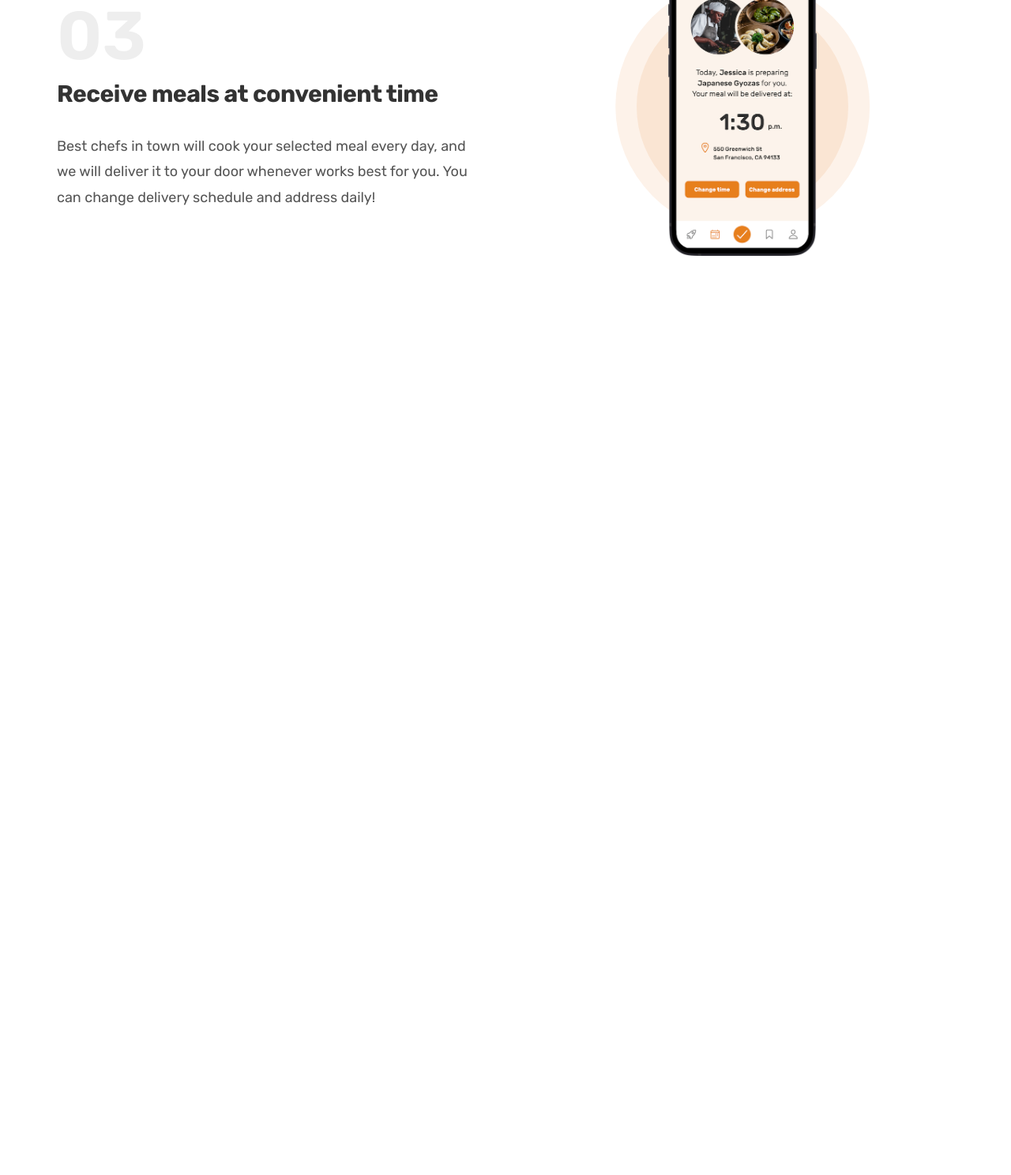
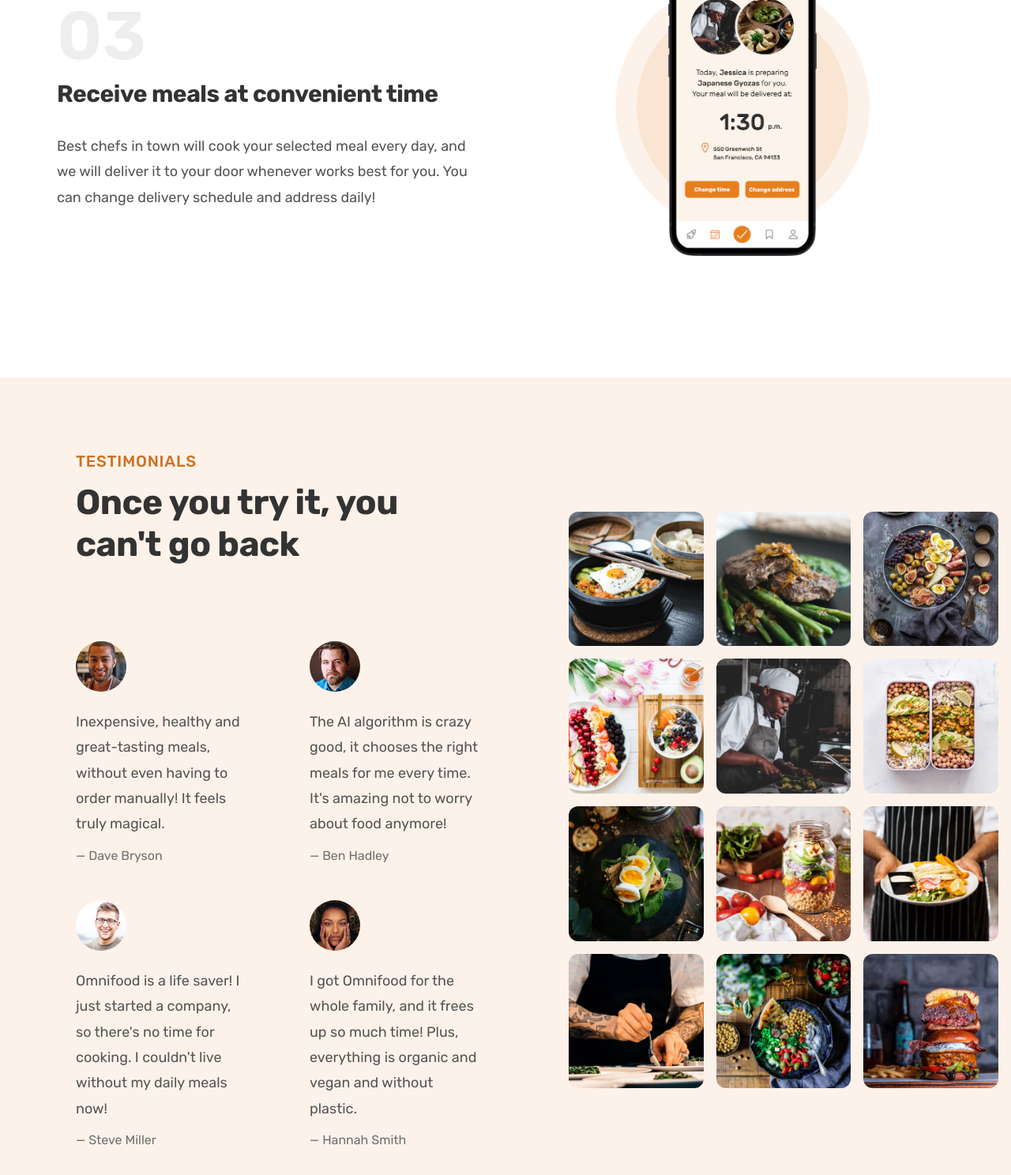
Before and after one commit to conghieu123dn-png/omnifood, a plain HTML site: page index.html in a window 1280 px wide. Shown: the part 2250-3738 px from the top of the page at 79% size. Before the commit the page ends 2728 px from the top, so only its background shows below. Drawn offline with nearby package versions, Linux system fonts and the light colour scheme.

Commit message:
feat:implement testimonials section

```diff
--- a/assets/css/style.css
+++ b/assets/css/style.css
@@ -208,3 +208,54 @@
   opacity: 50%;
   object-fit: cover;
 }
+.testimonials-container {
+  padding: 6rem;
+}
+.section-testimonials {
+  background-color: rgb(253, 242, 233);
+  display: grid;
+  grid-template-columns: 55fr 45fr;
+  align-items: center;
+}
+.heading-secondary {
+  font-size: 2.75rem;
+  line-height: 1.2;
+  margin-bottom: 6rem;
+}
+.testimonials {
+  display: grid;
+  grid-template-columns: 1fr 1fr;
+  row-gap: 3rem;
+  column-gap: 5rem;
+}
+
+.testimonial-img {
+  width: 4rem;
+  margin-bottom: 1.2rem;
+  border-radius: 50%;
+}
+.testimonial-text {
+  font-size: 1.125rem;
+  line-height: 1.8;
+  margin-bottom: 1rem;
+}
+.testimonial-name {
+  font-size: 1rem;
+  color: #6f6f6f;
+}
+.gallery {
+  display: grid;
+  grid-template-columns: repeat(3, 1fr);
+  gap: 1rem;
+  padding: 1rem;
+}
+.gallery-item img {
+  display: block;
+  width: 100%;
+  transition: all 0.4s;
+  object-fit: cover;
+  border-radius: 0.75rem;
+}
+.gallery-item img:hover {
+  transform: scale(1.1);
+}
--- a/index.html
+++ b/index.html
@@ -177,10 +177,148 @@
           </div>
         </div>
       </section>
+      <section class="section-testimonials">
+        <div class="testimonials-container">
+          <span class="subheading">Testimonials</span>
+          <h2 class="heading-secondary">Once you try it, you can't go back</h2>
+
+          <div class="testimonials">
+            <figure class="testimonial">
+              <img
+                class="testimonial-img"
+                alt="Photo of customer Dave Bryson"
+                src="assets/img/customers/dave.jpg"
+              />
+              <blockquote class="testimonial-text">
+                Inexpensive, healthy and great-tasting meals, without even
+                having to order manually! It feels truly magical.
+              </blockquote>
+              <p class="testimonial-name">&mdash; Dave Bryson</p>
+            </figure>
+
+            <figure class="testimonial">
+              <img
+                class="testimonial-img"
+                alt="Photo of customer Ben Hadley"
+                src="assets/img/customers/ben.jpg"
+              />
+              <blockquote class="testimonial-text">
+                The AI algorithm is crazy good, it chooses the right meals for
+                me every time. It's amazing not to worry about food anymore!
+              </blockquote>
+              <p class="testimonial-name">&mdash; Ben Hadley</p>
+            </figure>
+
+            <figure class="testimonial">
+              <img
+                class="testimonial-img"
+                alt="Photo of customer Steve Miller"
+                src="assets/img/customers/steve.jpg"
+              />
+              <blockquote class="testimonial-text">
+                Omnifood is a life saver! I just started a company, so there's
+                no time for cooking. I couldn't live without my daily meals now!
+              </blockquote>
+              <p class="testimonial-name">&mdash; Steve Miller</p>
+            </figure>
+
+            <figure class="testimonial">
+              <img
+                class="testimonial-img"
+                alt="Photo of customer Hannah Smith"
+                src="assets/img/customers/hannah.jpg"
+              />
+              <blockquote class="testimonial-text">
+                I got Omnifood for the whole family, and it frees up so much
+                time! Plus, everything is organic and vegan and without plastic.
+              </blockquote>
+              <p class="testimonial-name">&mdash; Hannah Smith</p>
+            </figure>
+          </div>
+        </div>
+        <div class="gallery">
+          <figure class="gallery-item">
+            <img
+              src="assets/img/gallery/gallery-1.jpg"
+              alt="photo of beautifully arranged food"
+            />
+          </figure>
+          <figure class="gallery-item">
+            <img
+              src="assets/img/gallery/gallery-2.jpg"
+              alt="photo of beautifully arranged food"
+            />
+          </figure>
+          <figure class="gallery-item">
+            <img
+              src="assets/img/gallery/gallery-3.jpg"
+              alt="photo of beautifully arranged food"
+            />
+          </figure>
+          <figure class="gallery-item">
+            <img
+              src="assets/img/gallery/gallery-4.jpg"
+              alt="photo of beautifully arranged food"
+            />
+          </figure>
+          <figure class="gallery-item">
+            <img
+              src="assets/img/gallery/gallery-5.jpg"
+              alt="photo of beautifully arranged food"
+            />
+          </figure>
+          <figure class="gallery-item">
+            <img
+              src="assets/img/gallery/gallery-6.jpg"
+              alt="photo of beautifully arranged food"
+            />
+          </figure>
+          <figure class="gallery-item">
+            <img
+              src="assets/img/gallery/gallery-7.jpg"
+              alt="photo of beautifully arranged food"
+            />
+          </figure>
+          <figure class="gallery-item">
+            <img
+              src="assets/img/gallery/gallery-8.jpg"
+              alt="photo of beautifully arranged food"
+            />
+          </figure>
+          <figure class="gallery-item">
+            <img
+              src="assets/img/gallery/gallery-9.jpg"
+              alt="photo of beautifully arranged food"
+            />
+          </figure>
+          <figure class="gallery-item">
+            <img
+              src="assets/img/gallery/gallery-10.jpg"
+              alt="photo of beautifully arranged food"
+            />
+          </figure>
+          <figure class="gallery-item">
+            <img
+              src="assets/img/gallery/gallery-11.jpg"
+              alt="photo of beautifully arranged food"
+            />
+          </figure>
+          <figure class="gallery-item">
+            <img
+              src="assets/img/gallery/gallery-12.jpg"
+              alt="photo of beautifully arranged food"
+            />
+          </figure>
+        </div>
+      </section>
     </main>
     <script
       type="module"
       src="https://unpkg.com/ionicons@7.1.0/dist/ionicons/ionicons.esm.js"
     ></script>
+    <script
+      nomodule
+      src="https://unpkg.com/ionicons@7.1.0/dist/ionicons/ionicons.js"
+    ></script>
   </body>
 </html>
```
